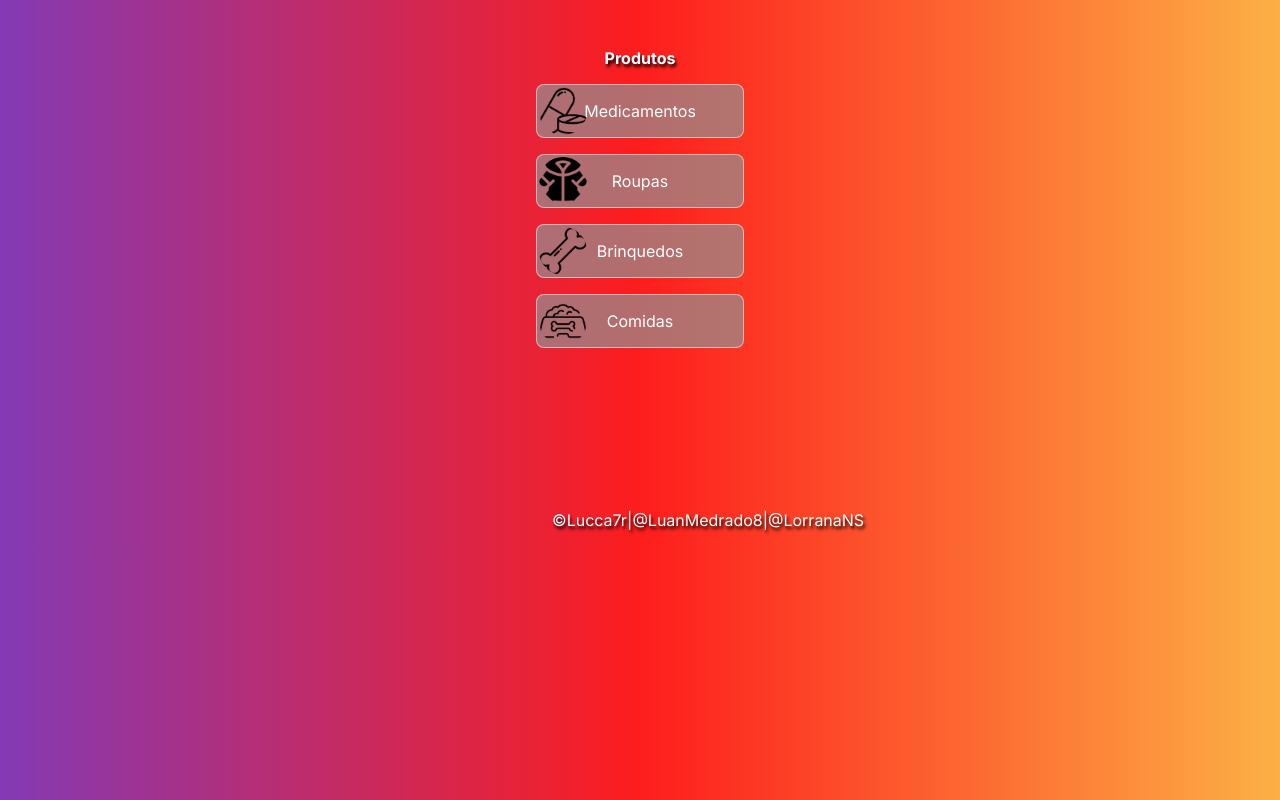
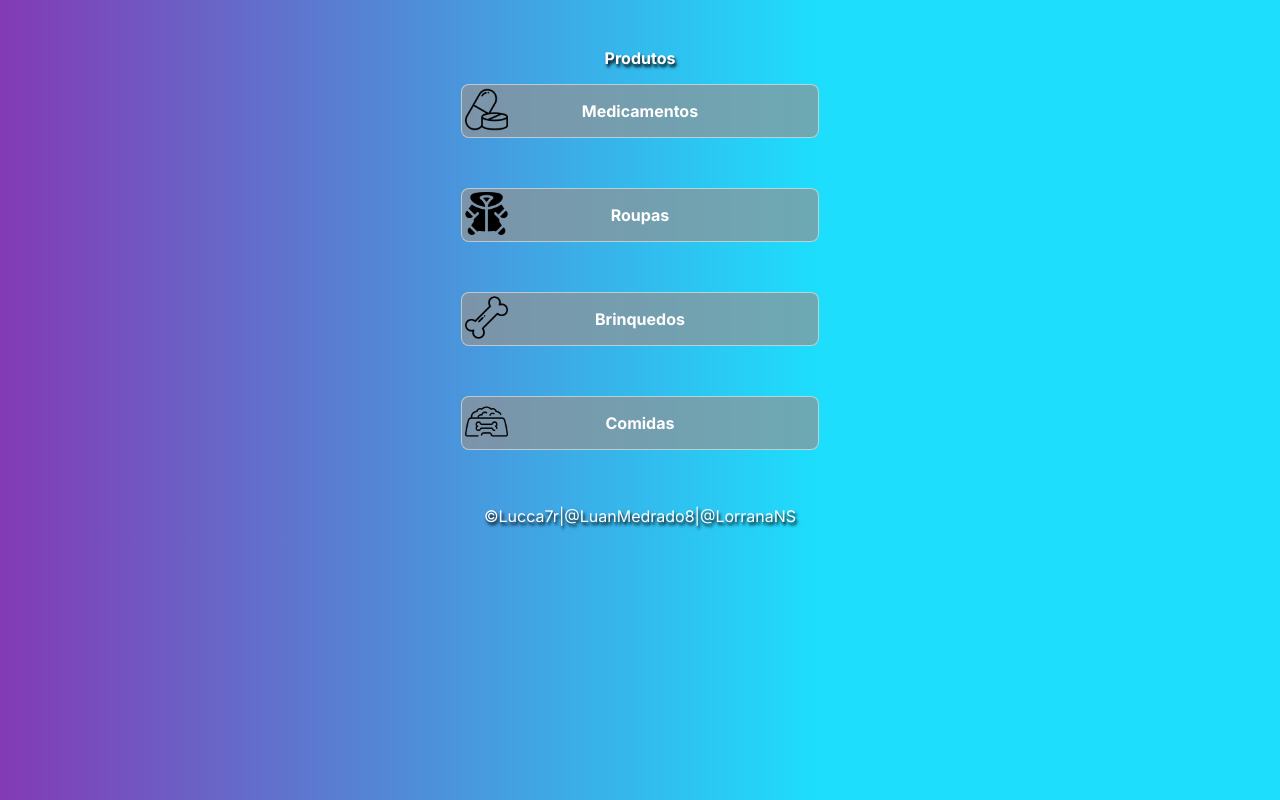
Before and after one commit to Lucca7r/gitParceiros, a plain HTML site: page telaProdutos.html in a window 1280 px wide. Drawn offline with Linux system fonts and the light colour scheme.

Commit message:
mudei o telaProdutos.html

```diff
--- a/telaProdutos.html
+++ b/telaProdutos.html
@@ -19,7 +19,7 @@
     <meta http-equiv="X-UA-Compatible" content="IE=edge" />
     <meta name="viewport" content="width=device-width, initial-scale=1.0" />
     <title>Drogasil 1071</title>
-    <link rel="stylesheet" href="./style.css" />
+    <link rel="stylesheet" href="./telaProdutos.css" />
 
   </head>
   <body>
```
Also changed, not shown: index.html (+1 -1 lines).
